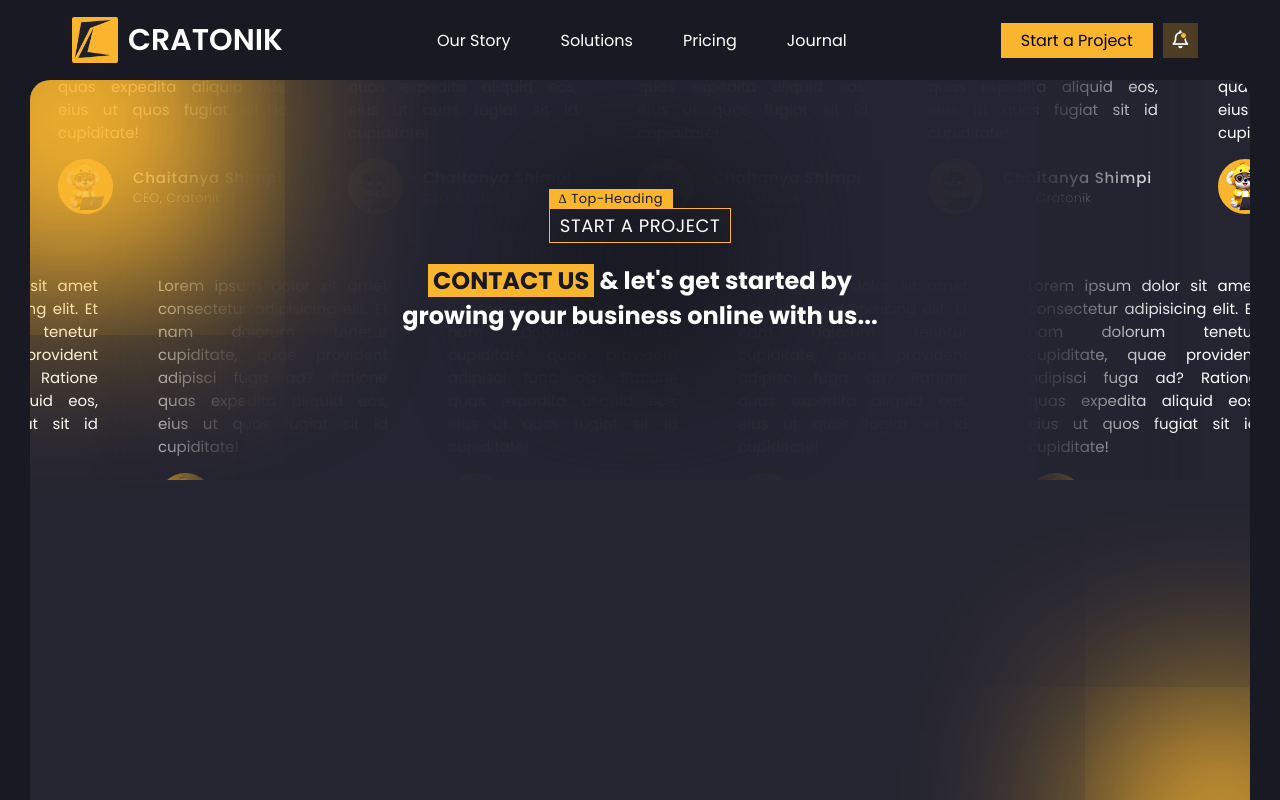
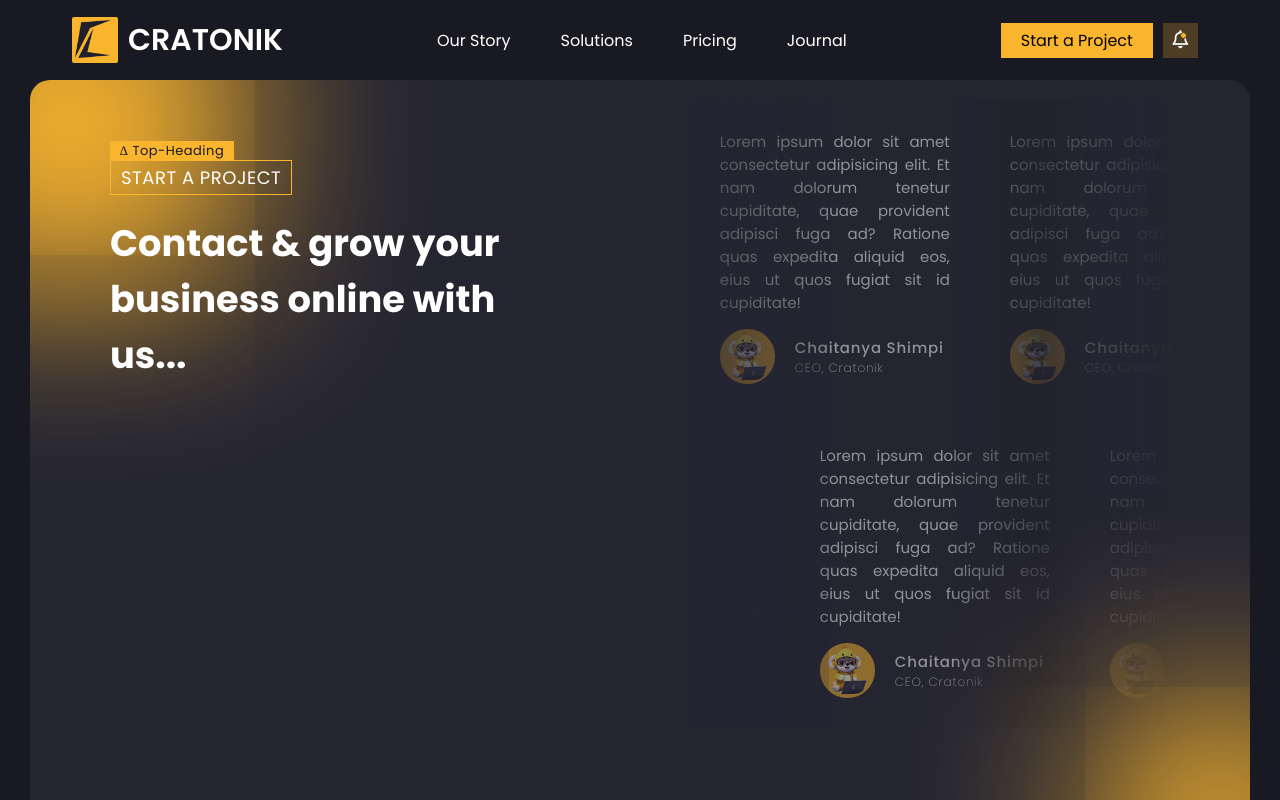
Before and after one commit to cratonik/cratonikWebsite, a React (Create React App) app: page /contact in a window 1280 px wide. Shown: the top 800 px of the page. Built offline with nearby package versions, Linux system fonts and the light colour scheme.

Commit message:
Changed the design of contact hero section

```diff
--- a/src/components/HeadingTitle/headingtitle.module.css
+++ b/src/components/HeadingTitle/headingtitle.module.css
@@ -23,7 +23,14 @@
     color: #191923;
 }
 
-@media only screen and (width < 675px) {
+@media only screen and (width < 700px) {
+
+    .heading::before{
+        left: 14%;
+    }
+}
+
+@media only screen and (width < 450px) {
     .heading{
         font-size: 14px;
     }
--- a/src/components/header/header.module.css
+++ b/src/components/header/header.module.css
@@ -12,7 +12,7 @@ header {
 	right: 0;
 	background: var(--primary-blue);
 	color: #fff;
-	z-index: 9999;
+	z-index: 9998;
 }
 
 a {
@@ -139,9 +139,8 @@ header ul li:last-child {
 	}
 
 	.logoimg {
-		width: 20px;
-		height: 20px;
-		margin-left: -20px;
+		width: 23px;
+		height: 23px;
 	}
 
 	.menu {
--- a/src/index.css
+++ b/src/index.css
@@ -58,7 +58,7 @@ body {
 main {
 	color: #fff;
 	background-color: var(--secondary-blue);
-	/* padding: 20px 140px; */
+	padding: 20px 140px;
 	min-height: calc(200vh - 115px);
 	overflow-x: hidden;
 	border-radius: 20px;
--- a/src/pages/contact/Contact.jsx
+++ b/src/pages/contact/Contact.jsx
@@ -14,12 +14,12 @@ const Contact = () => {
         <div className={style.leftContactHeader}>
           <HeadingTitle title="Start a Project"/>
           <h2 className={style.contactme}>
-            <span>Contact Us</span> & let's get started by growing your business online with us...
+            <span>Contact</span> & grow your business online with us...
           </h2>
-          {/* <div className={style.contactHeadButtons}>
-            <HollowButton text="text"/>
-            <BoldButton text="Free 15-min Consult"/>
-          </div> */}
+
+          {/* Form Section */}
+
+
         </div>
         {/* <marquee className={style.moveTest}> */}
         <div className={style.movingTestimonial}>
@@ -39,7 +39,9 @@ const Contact = () => {
             <Testimonial review="Lorem ipsum dolor sit amet consectetur adipisicing elit. Et nam dolorum tenetur cupiditate, quae provident adipisci fuga ad? Ratione quas expedita aliquid eos, eius ut quos fugiat sit id cupiditate!" img="../../assets/image/CTA.png" name="Chaitanya Shimpi" title="CEO, Cratonik"/>
             <Testimonial review="Lorem ipsum dolor sit amet consectetur adipisicing elit. Et nam dolorum tenetur cupiditate, quae provident adipisci fuga ad? Ratione quas expedita aliquid eos, eius ut quos fugiat sit id cupiditate!" img="../../assets/image/CTA.png" name="Chaitanya Shimpi" title="CEO, Cratonik"/>
           </Marquee>
-
+          <div className={style.testinomialGradient}>
+          </div>
+            <div className={style.testinomialGradient2}></div>
         </div>
         {/* </marquee> */}
 
--- a/src/pages/contact/contact.module.css
+++ b/src/pages/contact/contact.module.css
@@ -1,58 +1,41 @@
 main{
   z-index: 1;
+  padding: 0 80px;
 }
 .ContactHeader{
     padding: 20px 0;
-    height: 50vh;
-    background-repeat: no-repeat;
-    position: relative;
-    overflow: hidden;
+    height: fit-content;
+    /* overflow: hidden; */
+    display: flex;
 }
 .leftContactHeader{
     height: 40vh;
     display: flex;
-    align-items: center;
+    align-items: flex-start;
     justify-content: center;
     flex-direction: column;
-
     position: relative;
-}
-.leftContactHeader::before{
-    content: '';
-    position: absolute;
-    background-color: red;
-    width: 0;
-    height: 0;
-    display: block;
-    /* border-radius: 80%; */
-    box-shadow: 0 0 90px 0  var(--primary-blue),
-            0 0 40px 0 var(--primary-blue),
-            0 0 120px 100px var(--primary-blue);
-    z-index: -1;
+    flex-basis: 80vw;
+    height: 100%;
+    padding: 40px 0;
 }
 
 
-.leftContactHeader .contactme{
-    width: 30rem;
-    text-align: center;
-}
-.leftContactHeader .contactme span{
-    background-color: var(--spot-color);
-    color: var(--primary-blue);
-    padding: 0 5px;
-    text-transform: uppercase;
+
+ .contactme{
+    font-size: 2.3rem;
+    /* text-align: center; */
+    width: 70%;
 }
 
 .movingTestimonial{
     display: flex;
     flex-direction: column;
-    position: absolute;
-    top: -150px;
-    left: 0;
+    flex-basis: 80%;
+    overflow: hidden;
+    position: relative;
     z-index: -2;
-    width: 100%;
-    /* background-color: gray; */
-    overflow: hidden;
+    opacity: .5;
 }
 .movingTestimonial::after{
     content: '';
@@ -60,33 +43,35 @@ main{
     position: absolute;
     width: 65%;
     height: 100%;
-    background-color: var(--secondary-blue);
     z-index: 0;
     margin-left: 50%;
     transform: translateX(-50%);
-    box-shadow: 0 0 80px 70px var(--secondary-blue);
     opacity: .98 ;
 }
+.testinomialGradient{
+    width: 30%;
+    height: 100%;
+    background-image: linear-gradient(90deg,#252532fb 3%,#25253294 20%,#2525322a);
+    margin-left: -5px;
+    position: absolute;
+    top: 0%;
+    bottom: 0%;
+    left: 0%;
+    right: auto;
+}
+.testinomialGradient2{
+    width: 45%;
+    height: 104%;
+    background-image: linear-gradient(270deg,#252532fb,#25253294 42%,rgba(28,30,37,.73) 59%,#2525322a);
+    margin-top: -2px;
+    margin-bottom: -2px;
+    top: 0%;
+    bottom: 0%;
+    left: auto;
+    right: 0%;
+    position: absolute;
+}
 
-/* .moveingTestimonialUpperSection, .movingTestimonialBelowSection{
-    display: flex;
-    align-items: center;
-    justify-content: flex-start;
-    animation: moveTestimonials 20s linear infinite
-} */
-
-/* @keyframes moveTestimonials {
-    0% {
-      transform: translateX(0);
-    }
-     100% {
-      transform: translateX(-50%);
-    }
-  }
-
-.movingTestimonialBelowSection{
-    padding-left: 80px;
-} */
 @media only screen and (width < 675px) {
     main{
           padding: 20px;
@@ -100,6 +85,19 @@ main{
       }
 }
 
+@media only screen and (width < 700px){
+    .movingTestimonial{
+        display: none;
+    }
+    .leftContactHeader{
+        flex-basis: 100%;
+        justify-content: center;
+        align-items: center;
+    }
+    .contactme{
+        text-align: center;
+    }
+}
 @media only screen and (width < 400px){
     .ContactHeader, .leftContactHeader{
         height: 23vh;
@@ -114,7 +112,9 @@ main{
 @media only screen and (width < 1024px) {
     .leftContactHeader::before{
 		display: none;
-        /* box-shadow: 0 0 180px 90px var(--spot-color); */
-
 	}
+    .contactme{
+        width: 100%;
+        font-size: 1.8rem;
+    }
 }
```
